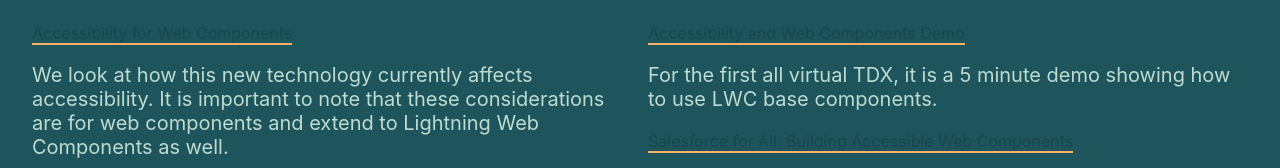
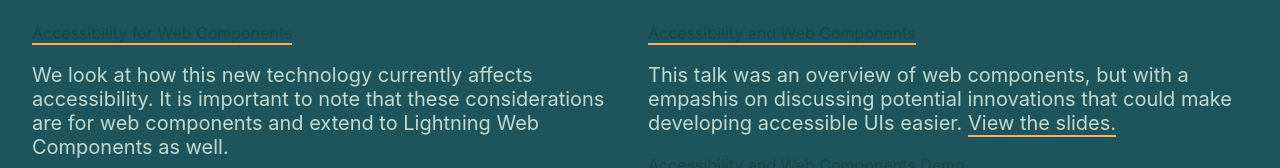
Before and after one commit to shleewhite/shleewhite.github.io, an Eleventy site: page docs-src/index.html in a window 1280 px wide. Shown: the part 534-702 px from the top of the page. Built offline with nearby package versions, Linux system fonts and the light colour scheme; Eleventy itself is replaced by a stand-in of ours; files that its build step writes are made by us from their sources; files whose address does not match are found by name.

Commit message:
added a11y camp talk

```diff
--- a/docs-src/index.html
+++ b/docs-src/index.html
@@ -55,6 +55,15 @@
   <div>
     <h2 class="landing-page__subheader">Speaking</h2>
     <ul>
+      <list-card date="A11Y Camp Bay Area 2020">
+        <a slot="title" class="card-header-link" href="https://www.accessibilitycampbay.org/2020talks.php">
+          Accessibility and Web Components
+        </a>
+        <p slot="desc">
+          This talk was an overview of web components, but with a empashis on discussing potential
+          innovations that could make developing accessible UIs easier. <a href="https://docs.google.com/presentation/d/1iRdwHgmQDs2zADAXcMcIXAJazaT05_w7j1Gk6SwBZLc/edit?usp=sharing">View the slides.</a>
+        </p>
+      </list-card>
       <list-card date="TrailheaDX 2020">
         <a slot="title" class="card-header-link"
           href="https://www.salesforce.com/trailheadx/demos/">
```
Also changed, not shown: docs/index.html (+9 -0 lines), 1 other file.
